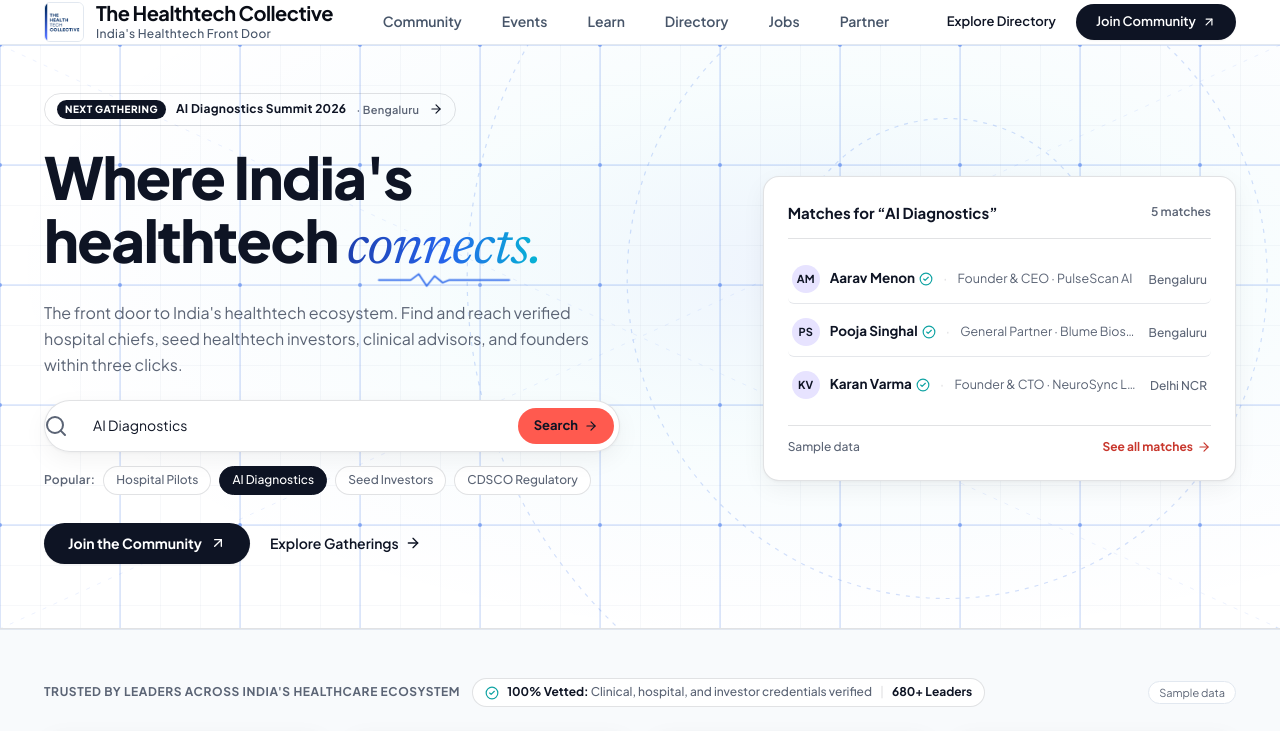
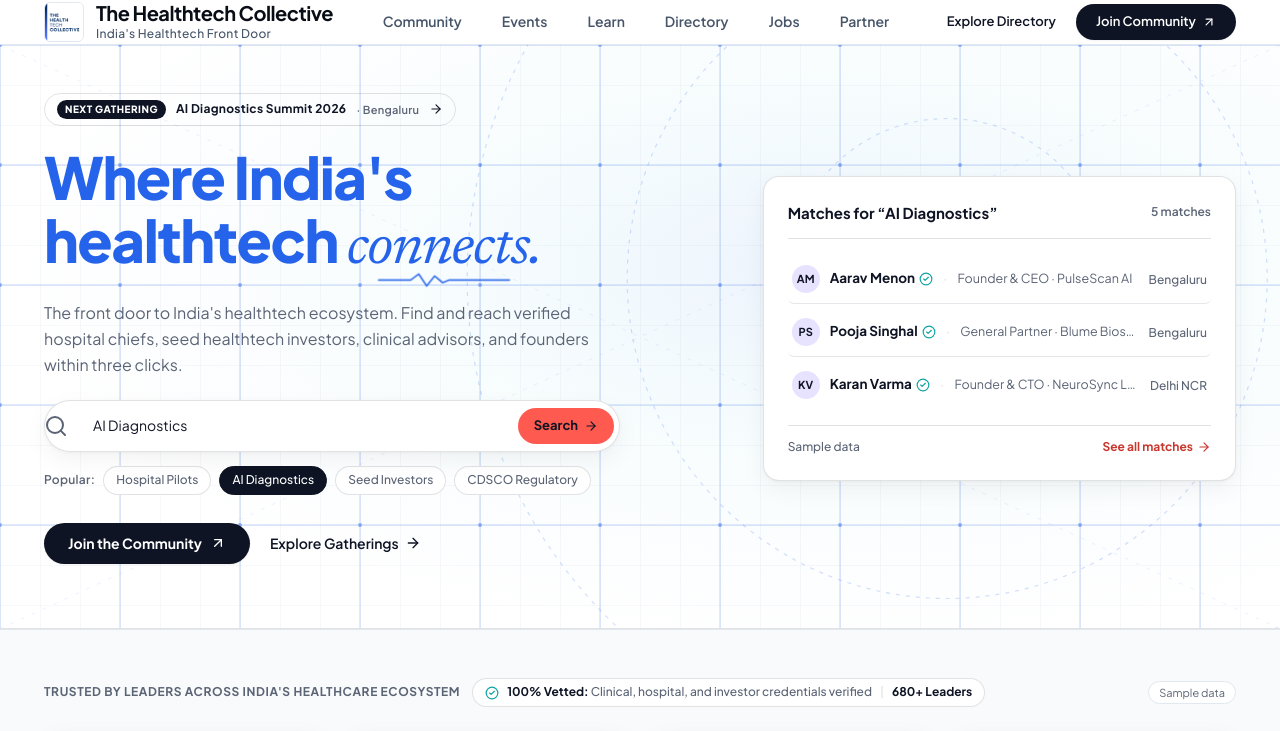
Before and after one commit to harshmakhija24/THC-WEBSITE-REBUILD, a Next.js app: page / in a window 1280 px wide. Shown: the top 731 px of the page. Built offline with nearby package versions, Linux system fonts and the light colour scheme.

Commit message:
style(hero): update headline 'Where India's healthtech connects.' to vibrant cobalt blue (#2563EB) matching Apply button

```diff
--- a/components/HeroLiveSection.tsx
+++ b/components/HeroLiveSection.tsx
@@ -132,11 +132,11 @@
           )}
         </div>
 
-        {/* H1: Confident bold Plus Jakarta Sans with signature cyber-rays blue gradient */}
-        <h1 className="text-[38px] sm:text-[48px] lg:text-[58px] font-sans font-extrabold tracking-tight leading-[1.08] text-ink">
+        {/* H1: Confident bold Plus Jakarta Sans in signature Cobalt Blue (#2563EB) */}
+        <h1 className="text-[38px] sm:text-[48px] lg:text-[58px] font-sans font-extrabold tracking-tight leading-[1.08] text-cobalt">
           Where India&apos;s healthtech{" "}
           <span className="relative inline-block">
-            <span className="italic font-serif font-normal bg-gradient-to-r from-[#1E40AF] via-[#2563EB] to-[#06B6D4] bg-clip-text text-transparent inline-block">
+            <span className="italic font-serif font-normal text-cobalt inline-block">
               connects.
             </span>
             <span className="absolute -bottom-2 left-0 w-full flex justify-center pointer-events-none">
```
